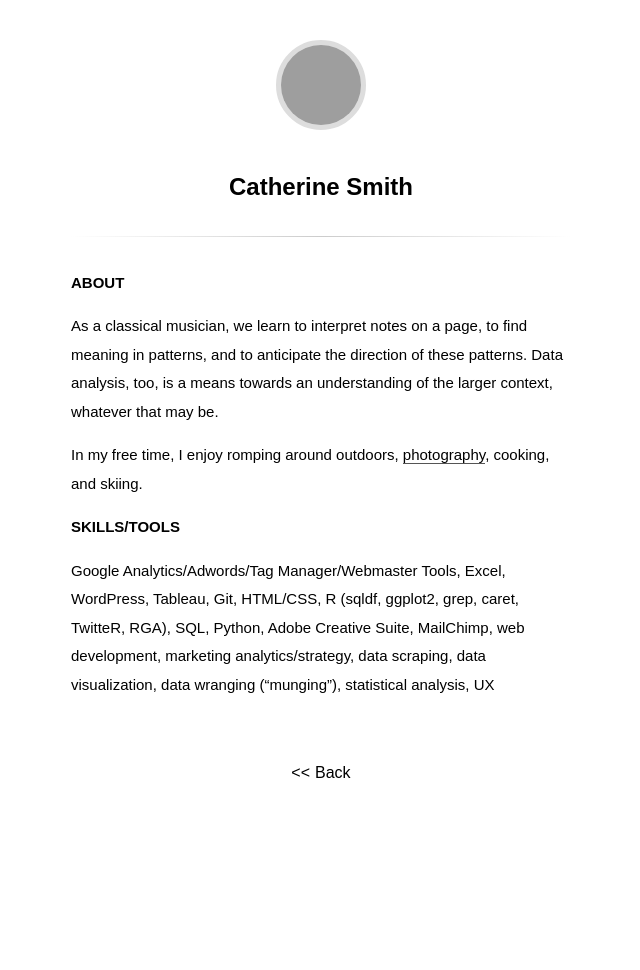
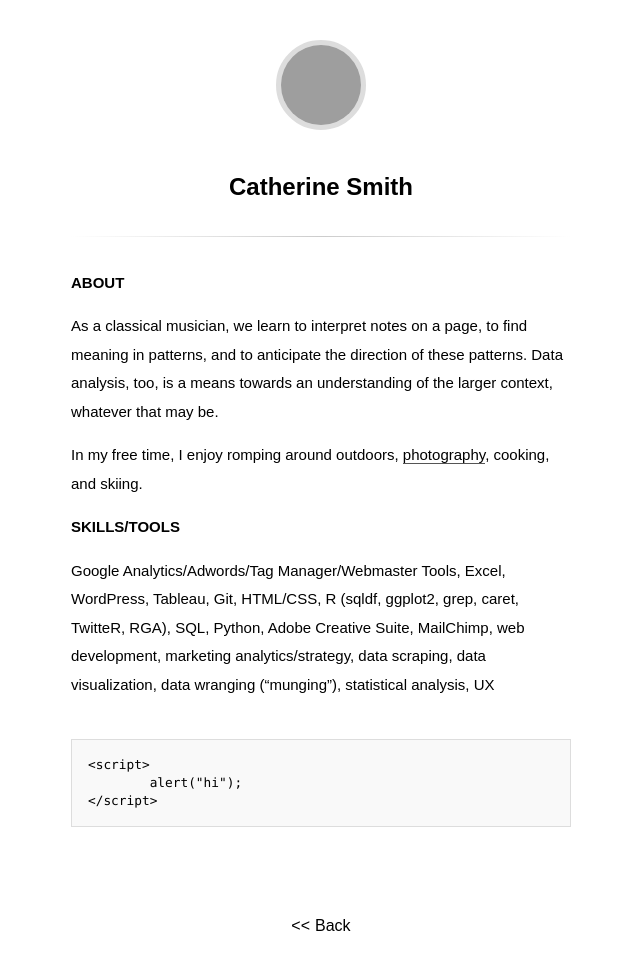
Before and after one commit to eastandwestwind/notes, a Jekyll site: the page built from about.md, in a window 1280 px wide, cut to the strip 0-980 px from the top of the page. Shown: the top 970 px of the strip, without its empty margins (319-959 px from the left). Built offline with Jekyll 4.4.1, drawn with Linux system fonts in a browser that asks for light colours; some web fonts are replaced; before the commit the page ends 900 px from its top, so only the background shows below that; grey boxes are pictures that could not be loaded.

Commit message:
test: jekyll production snippet.

```diff
--- a/about.md
+++ b/about.md
@@ -6,8 +6,19 @@
 
 As a classical musician, we learn to interpret notes on a page, to find meaning in patterns, and to anticipate the direction of these patterns. Data analysis, too, is a means towards an understanding of the larger context, whatever that may be.
 
-In my free time, I enjoy romping around outdoors, [photography](https://vsco.co/eastandwestwind/), cooking, and skiing.
+In my free time, I enjoy romping around outdoors, <a href="https://vsco.co/eastandwestwind/" target="_blank">photography</a>, cooking, and skiing.
+
+
 
 **SKILLS/TOOLS**
 
 Google Analytics/Adwords/Tag Manager/Webmaster Tools, Excel, WordPress, Tableau, Git, HTML/CSS, R (sqldf, ggplot2, grep, caret, TwitteR, RGA), SQL, Python, Adobe Creative Suite, MailChimp, web development, marketing analytics/strategy, data scraping, data visualization, data wranging ("munging"), statistical analysis, UX
+
+
+{% if jekyll.environment == 'production' %}
+
+	<script>
+		alert("hi");
+	</script>
+
+{% endif %}
```
